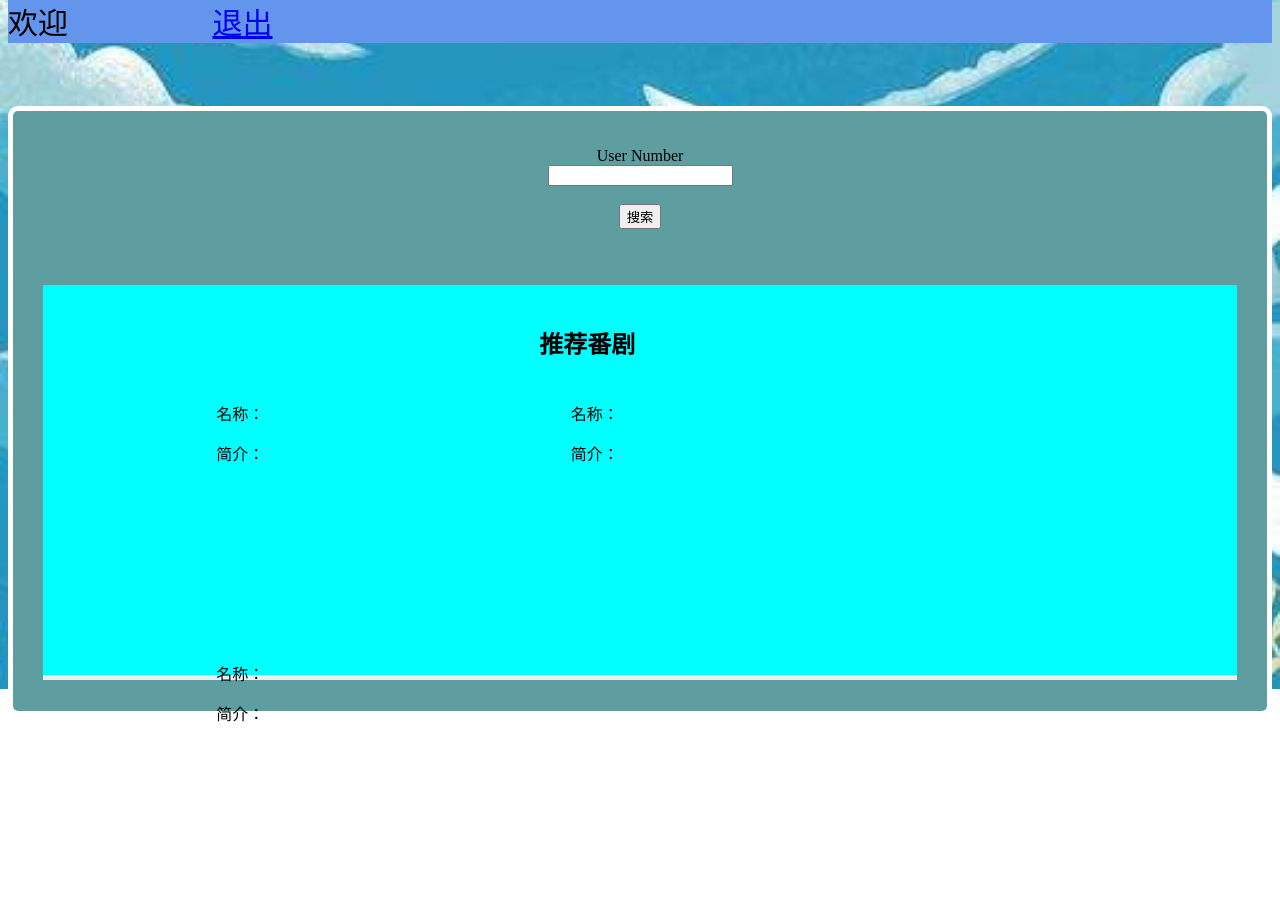
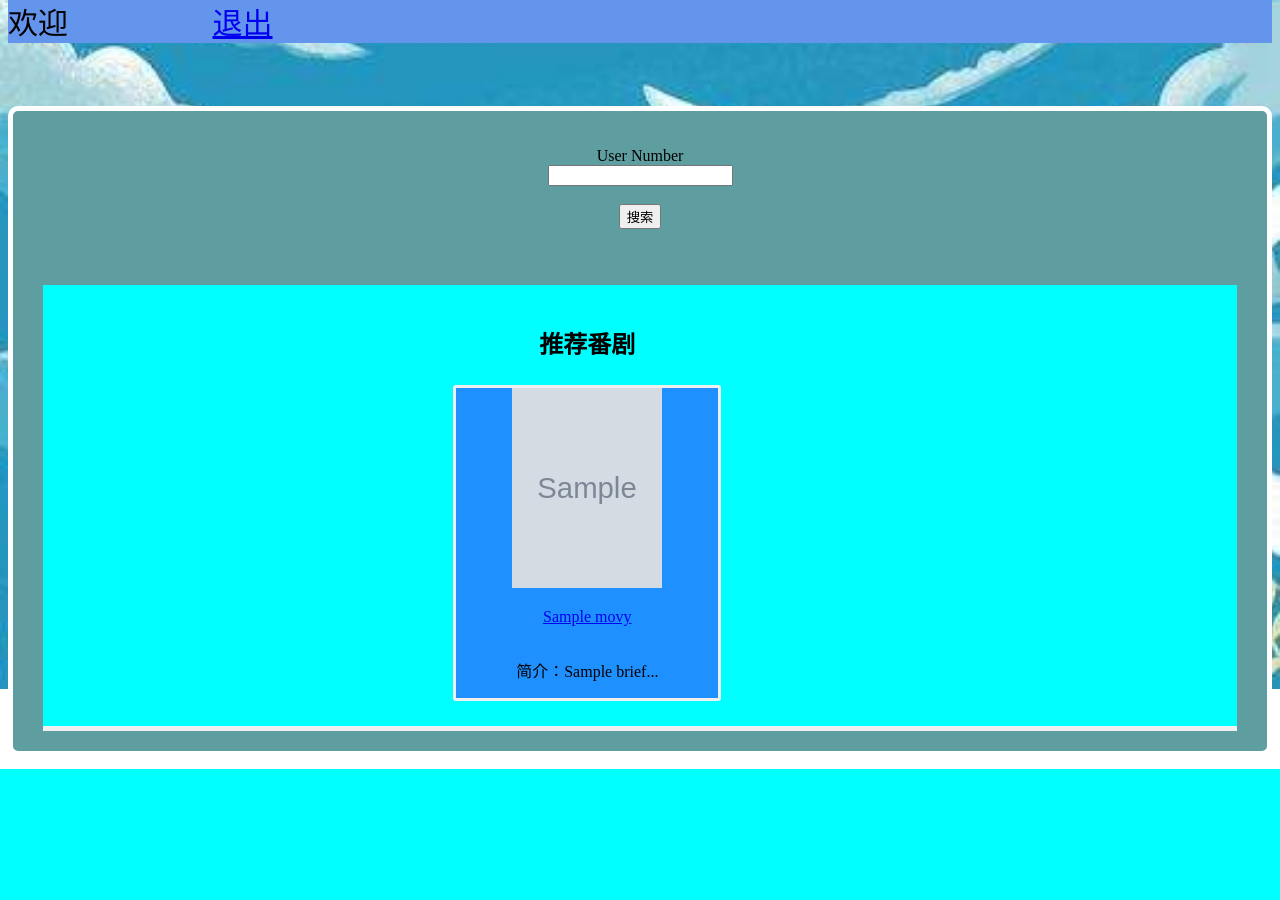
Before and after one commit to WangAo2000/RecommandProject, a Flask app: template MyProject/templates/search.html in a window 1280 px wide. Shown: the part 31-931 px from the top of the page. After the commit the page ends 800 px from the top, so only its background shows below. Run offline with Flask 2, Linux system fonts and the light colour scheme; the template is opened without the code that fills it: most values are stand-ins (such as "Sample title", 1, 10 or a date in 2020); grey boxes marked "Sample" are stand-in pictures.

Commit message:
the ninth update

```diff
--- a/MyProject/app.py
+++ b/MyProject/app.py
@@ -67,7 +67,11 @@ def index():
                 if username == user1.username and password == user1.password:
                     session['username'] = username
                     session['password'] = password
-                    return render_template('search.html', user=user1)
+                    # 查找影片
+                    sql = 'select * from movies;'
+                    cursor.execute(sql)
+                    movies = cursor.fetchall()
+                    return render_template('search.html', user=user1, movies=movies)
             else:
                 return render_template('index.html', msg='账号或密码不正确')
     return render_template('index.html', user='')
--- a/MyProject/templates/search.html
+++ b/MyProject/templates/search.html
@@ -2,12 +2,12 @@
 <html lang="en">
 <head>
     <meta charset="UTF-8">
-    <title>Title</title>
+    <title>搜索番剧</title>
     <style type="text/css">
         body {
             background-image: url("../static/timg1.jpeg");
             background-repeat: no-repeat;
-            background-attachment: scroll;
+            background-attachment: fixed;
             background-size: 100%;
         }
 
@@ -16,7 +16,7 @@
             border-bottom: 5px solid #EFEFEF;
             padding: 20px 10% 20px 20px;
             margin: 20px 30px;
-            height: 350px;
+            height: auto;
         }
 
         #body {
@@ -25,7 +25,7 @@
             background-color: cadetblue;
             text-align: center;
             margin-top: 5%;
-            height: 600px;
+            height: auto;
         }
 
         #head {
@@ -36,10 +36,18 @@
         }
 
         .anime_class {
-            float: left;
+            display: inline-grid;
             margin: 5px 20px;
-            width: 30%;
-            height: 250px;
+            width: 25%;
+            height: auto;
+            border: #EFEFEF 3px solid;
+            border-radius: 3px;
+            background-color: dodgerblue;
+        }
+
+        #image {
+            width: 150px;
+            height: 200px;
         }
 
     </style>
@@ -59,18 +67,16 @@
     <div class="videoshow">
         <p>
         <h2 style="text-align: center">推荐番剧</h2></p>
-        <div class="anime_class">
-            <p class="title">名称：</p>
-            <p class="Introduction">简介：</p>
-        </div>
-        <div class="anime_class">
-            <p class="title">名称：</p>
-            <p class="Introduction">简介：</p>
-        </div>
-        <div class="anime_class">
-            <p class="title">名称：</p>
-            <p class="Introduction">简介：</p>
-        </div>
+    <div>
+        {% for moviename,brief,type,path,image in movies %}
+            <div class="anime_class">
+                <a href="{{ path }}" target="_blank">
+                    <img id="image" src="{{ image }}">
+                    <p class="title">{{ moviename }}</p>
+                </a>
+                <p class="Introduction">简介：{{ brief[0:100] }}...</p>
+            </div>
+        {% endfor %}
     </div>
 </div>
 </body>
```
Also changed, not shown: MyProject/test.py (+6 -2 lines).
